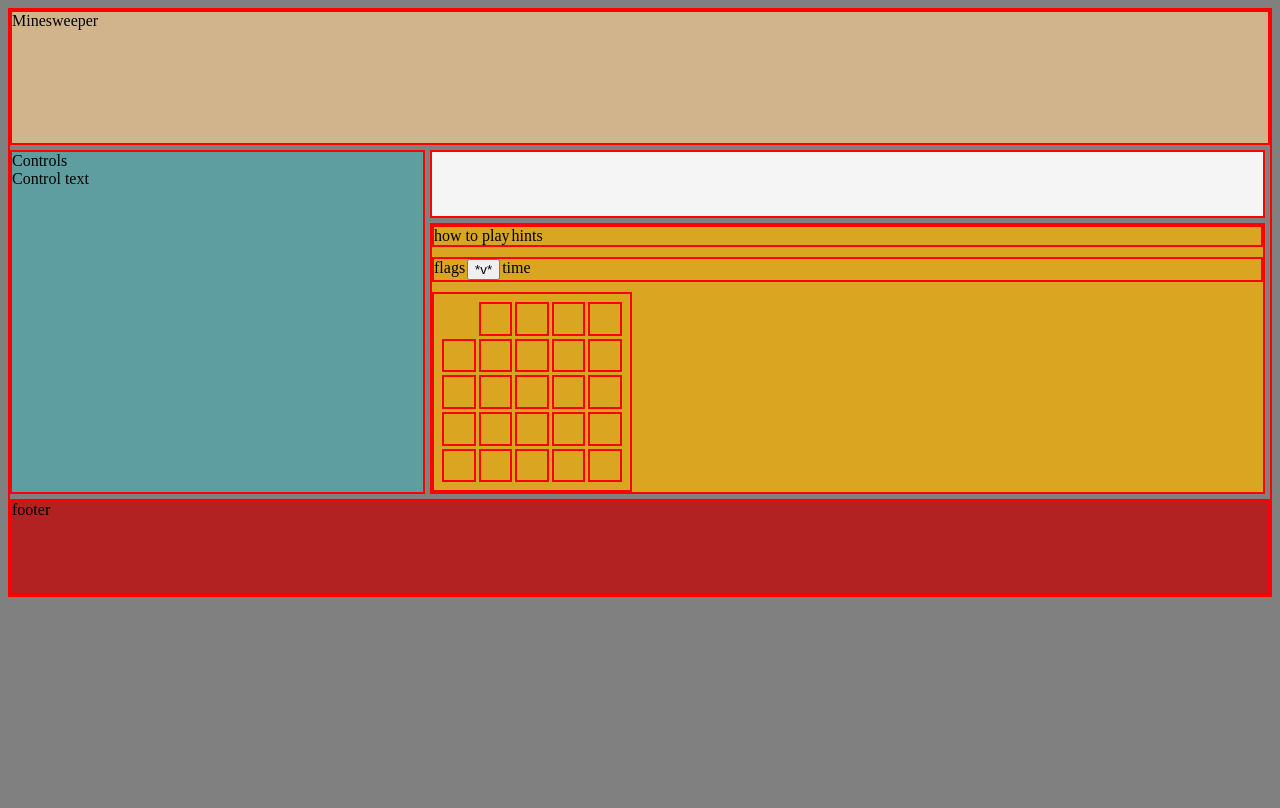
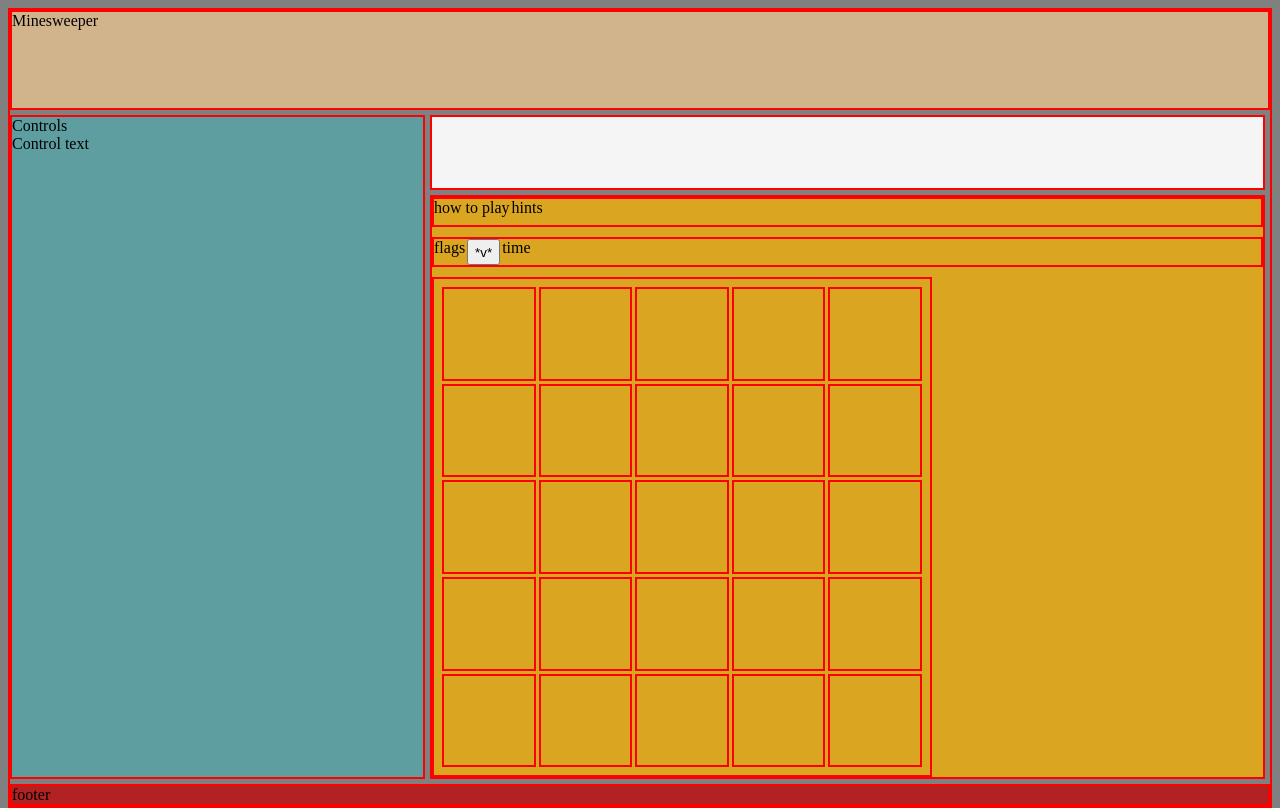
Before and after one commit to schen044/minesweeper, a plain HTML site: page index.html in a window 1280 px wide. Drawn offline with Linux system fonts and the light colour scheme.

Commit message:
updated grid-xx names to match index.html names and corresponding array indices, adjusted height of each board area to be more proportioned to wireframe

```diff
--- a/css/main.css
+++ b/css/main.css
@@ -1,4 +1,5 @@
 * {
+    height: 100%;
     box-sizing: border-box;
 }
 
@@ -6,8 +7,8 @@ body {
     background-color: gray;
     border: 2px red solid;
     display: grid;
-    grid-template-columns: 2fr 2fr 2fr; /* cells placed left to right by default */
-    grid-template-rows: 1.5fr 0.75fr 3fr 1fr;
+    grid-template-columns: 2fr 2fr 2fr;
+    grid-template-rows: 1.5fr 0.75fr 2fr 0.25fr;
     grid-template-areas: "title title title"
         "controls win game"
         "footer footer";
@@ -43,6 +44,7 @@ body {
     grid-column-start: 2;
     grid-column-end: 4;
     background-color: whitesmoke;
+    height: 75px;
 }
 
 .game-board {
@@ -62,23 +64,30 @@ body {
     border: 2px red solid;
     display: flex;
     gap: 2px;
+    height: 30px;
 }
 
 .menu {
     border: 2px red solid;
     display: flex;
     gap: 2px;
+    height: 30px;
 }
 
 .board {
     border: 2px red solid;
     display: grid;
-    width: 200px;
-    height: 200px;
-    grid-template-columns: 1fr 1fr 1fr 1fr 1fr; /* cells placed left to right by default */
+    width: 500px;
+    height: 500px;
+    grid-template-columns: 1fr 1fr 1fr 1fr 1fr;
     grid-template-rows: 1fr 1fr 1fr 1fr 1fr;
     padding: 8px;
     gap: 3px;
+}
+
+#grid-00 {
+    border: 2px red solid;
+    align-items: center;
 }
 
 #grid-01 {
@@ -201,11 +210,6 @@ body {
     align-items: center;
 }
 
-#grid-25 {
-    border: 2px red solid;
-    align-items: center;
-}
-
 .footer {
     border: 2px red solid;
     justify-self: span;
```
